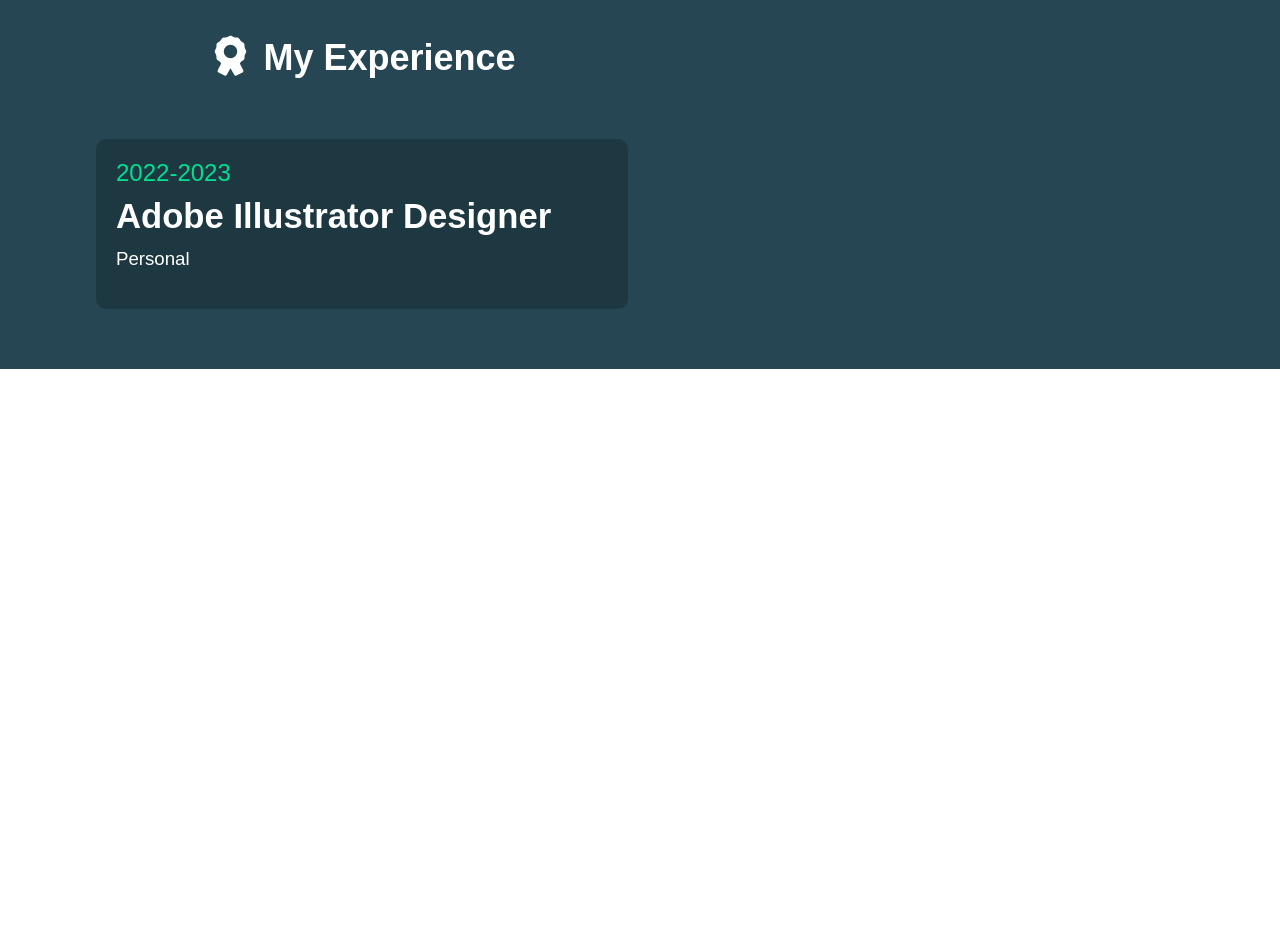
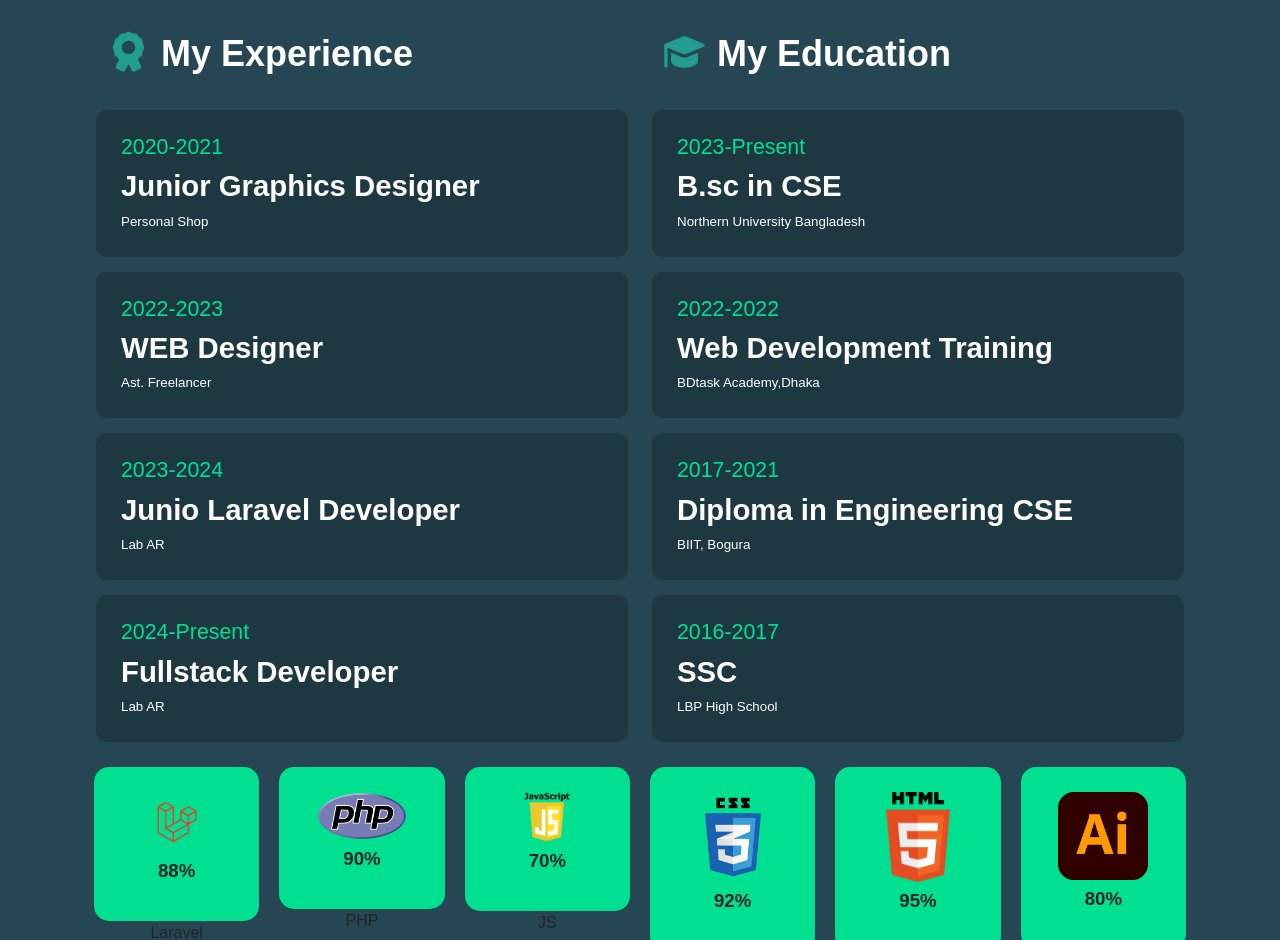
Before and after one commit to Sonaton43/resume, a plain HTML site: page index.html in a window 1280 px wide. Shown: the part 1860-2800 px from the top of the page. Before the commit the page ends 2229 px from the top, so only its background shows below. Drawn offline with nearby package versions, Linux system fonts and the light colour scheme.

Commit message:
.........

```diff
--- a/css/style.css
+++ b/css/style.css
@@ -1,7 +1,7 @@
 
 :root{
     --bg-color: #264653;
-    --second-bg-color: #2A9D;
+    --second-bg-color: #21ab9bdd;
     --text-color: #fff;
     --main-text-color: #00E091;
 }
@@ -424,27 +424,68 @@ span{
     color: var(--text-color);
 }
 /*--- Experience & Skills Start ---*/
+.experience-skills h2{
+    text-align: left;
+    font-size: 27pt;
+    font-weight: 700;
+    margin: 0;
+    padding: 20px 10px;
+}
+.experience-skills .fa-award,.experience-skills .fa-graduation-cap{
+    color: var(--second-bg-color);
+}
 .experience-are{
-    margin: 0;
+    width: 100%;
     padding: 0;
     text-align: left;
     background-color: rgba(0,0,0, .2);
     border-radius: 10px;
+    cursor: pointer;
+    transition: 0.5s ease;
+    transform: scale(180deg);
+}
+.experience-are:hover{
+    background: linear-gradient(45deg, rgba(33,171,155,1) 0%, rgba(6,92,82,1) 100%);
 }
 .experience{
-    padding: 20px;
+    padding: 25px;
+    margin: 15px 0;
 }
 .experience h5{
-    font-size: 18pt;
+    font-size: 16pt;
     color: var(--main-text-color);
 }
 .experience h3{
-    font-size: 26pt;
+    font-size: 22pt;
     color: var(--text-color);
 }
 .experience p{
+    font-size: 10pt;
+    color: var(--text-color);
+    margin: 0;
+}
+/*--- Skills style Start ---*/
+.skills{
+    padding: 10px;
+}
+.skills-items{
+    border-radius: 15px;
+    background-color: #00E091;
+}
+.skills-wrapp{
+    display: flex;
+    align-items: center;
+    justify-content: center;
+    flex-direction: column;
+    padding: 20px 10px;
+}
+.skills-wrapp img{
+    width: 100px;
+    padding: 5px;
+}
+.skills-wrapp p{
     font-size: 14pt;
-    color: var(--text-color);
+    font-weight: 700;
 }
 /*--- Portfolio style End ---*/
 
@@ -572,5 +613,10 @@ span{
         font-size: 8pt;
     }
     /*--- Experience & Skills style Start ---*/
+    .experience-skills h2{
+        padding: 20px 10px;
+        margin: 0;
+    }
     /*--- Portfolio style End ---*/
+
 }
--- a/index.html
+++ b/index.html
@@ -244,16 +244,124 @@
 
                 </div>
             </div>
-            <div class="row pt-5">
-                <div class="col-md-6">
+            <div class="row pt-0 pt-sm-4">
+                <div class="col-lg-6 experience-skills">
                     <h2><i class="fa-solid fa-award"></i> My Experience</h2>
                     <div class="experience-are">
                         <div class="experience">
-                            <h5>2022-2023</h5>
-                            <h3>Adobe Illustrator Designer</h3>
-                            <p>Personal </p>
+                            <h5>2020-2021</h5>
+                            <h3>Junior Graphics Designer</h3>
+                            <p>Personal Shop</p>
                         </div>
                     </div>
+                    <div class="experience-are">
+                        <div class="experience">
+                            <h5>2022-2023</h5>
+                            <h3>WEB Designer</h3>
+                            <p>Ast. Freelancer</p>
+                        </div>
+                    </div>
+                    <div class="experience-are">
+                        <div class="experience">
+                            <h5>2023-2024</h5>
+                            <h3>Junio Laravel Developer</h3>
+                            <p>Lab AR</p>
+                        </div>
+                    </div>
+                    <div class="experience-are">
+                        <div class="experience">
+                            <h5>2024-Present</h5>
+                            <h3>Fullstack Developer</h3>
+                            <p>Lab AR</p>
+                        </div>
+                    </div>
+                </div>
+                <div class="col-lg-6 experience-skills">
+                    <h2><i class="fa-solid fa-graduation-cap"></i> My Education</h2>
+                    <div class="experience-are">
+                        <div class="experience">
+                            <h5>2023-Present</h5>
+                            <h3>B.sc in CSE</h3>
+                            <p>Northern University Bangladesh</p>
+                        </div>
+                    </div>
+                    <div class="experience-are">
+                        <div class="experience">
+                            <h5>2022-2022</h5>
+                            <h3>Web Development Training</h3>
+                            <p>BDtask Academy,Dhaka</p>
+                        </div>
+                    </div>
+                    <div class="experience-are">
+                        <div class="experience">
+                            <h5>2017-2021</h5>
+                            <h3>Diploma in Engineering CSE</h3>
+                            <p>BIIT, Bogura</p>
+                        </div>
+                    </div>
+                    <div class="experience-are">
+                        <div class="experience">
+                            <h5>2016-2017</h5>
+                            <h3>SSC</h3>
+                            <p>LBP High School</p>
+                        </div>
+                    </div>
+                </div>
+            </div>
+            <div class="row">
+                <div class="col-lg-2 col-md-3 col-sm-4 col-6 skills">
+                    <div class="skills-items">
+                        <div class="skills-wrapp">
+                            <img src="images/Laravel.png" alt="">
+                            <p>88%</p>
+                        </div>
+                    </div>
+                    <p>Laravel</p>
+                </div>
+                <div class="col-lg-2 col-md-3 col-sm-4 col-6 skills">
+                    <div class="skills-items">
+                        <div class="skills-wrapp">
+                            <img src="images/PHP-logo.svg.png" alt="">
+                            <p>90%</p>
+                        </div>
+                    </div>
+                    <p>PHP</p>
+                </div>
+                <div class="col-lg-2 col-md-3 col-sm-4 col-6 skills">
+                    <div class="skills-items">
+                        <div class="skills-wrapp">
+                            <img src="images/JavaScript-Symbol.png" alt="">
+                            <p>70%</p>
+                        </div>
+                    </div>
+                    <p>JS</p>
+                </div>
+                <div class="col-lg-2 col-md-3 col-sm-4 col-6 skills">
+                    <div class="skills-items">
+                        <div class="skills-wrapp">
+                            <img src="images/css3-logo.png" alt="">
+                            <p>92%</p>
+                        </div>
+                    </div>
+                    <p>CSS</p>
+                </div>
+                <div class="col-lg-2 col-md-3 col-sm-4 col-6 skills">
+                    <div class="skills-items">
+                        <div class="skills-wrapp">
+                            <img src="images/HTML5.png" alt="">
+                            <p>95%</p>
+                        </div>
+                    </div>
+                    <p>HTML</p>
+                </div>
+                <div class="col-lg-2 col-md-3 col-sm-4 col-6 skills">
+                    <div class="skills-items">
+                        <div class="skills-wrapp">
+                            <img src="images/Adobe_Illustrator_CC_icon.svg.png" alt="">
+                            <p>80%</p>
+                        </div>
+                    </div>
+                    <p>Illustrator</p>
                 </div>
             </div>
         </div>
```
Also changed, not shown: images/Adobe_Illustrator_CC_icon.svg.png (added), images/HTML5.png (added), images/JavaScript-Symbol.png (added), images/Laravel.png (added), images/PHP-logo.svg.png (added), images/css3-logo.png (added).
